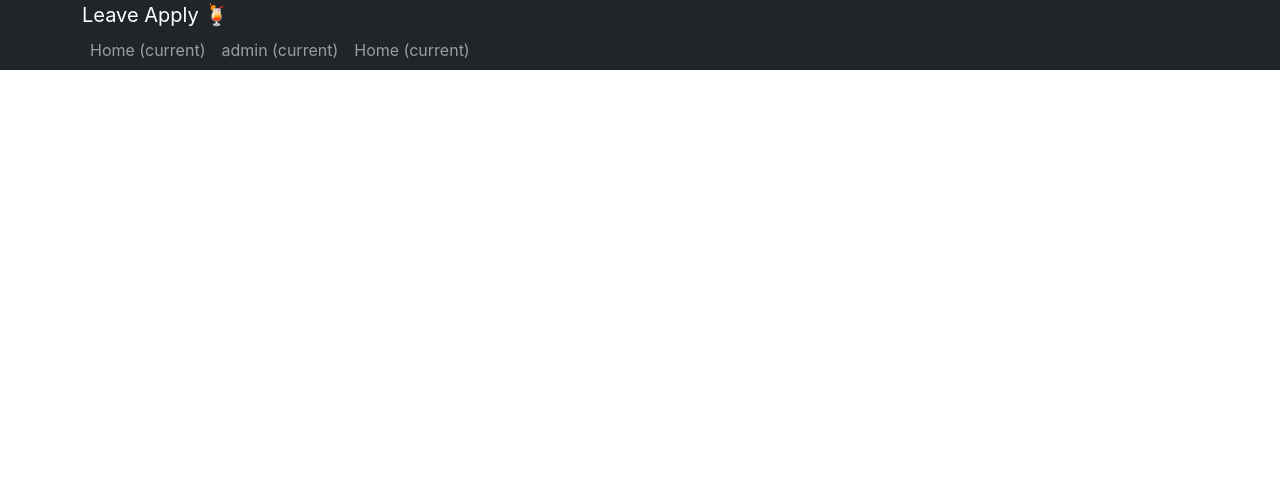
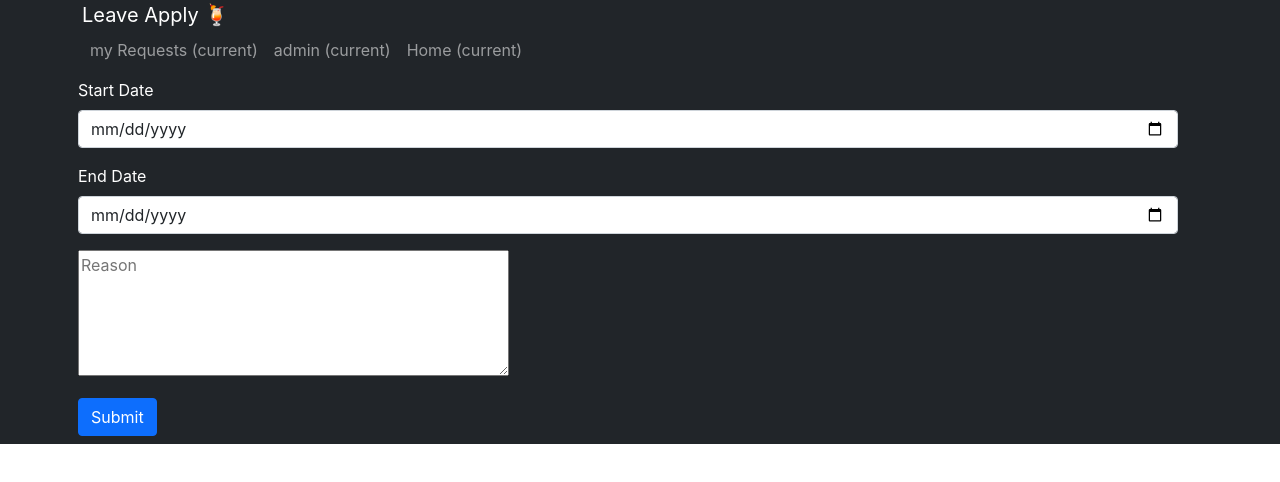
Before and after one commit to IasonArgyrakis/leave-apply, a React (Create React App) app: page /new-request in a window 1280 px wide. Shown: the top 482 px of the page. Built offline with nearby package versions, Linux system fonts and the light colour scheme.

Commit message:
added form page

```diff
--- a/src/App.js
+++ b/src/App.js
@@ -8,7 +8,8 @@ import './App.css';
 import Navbar from "./components/Navbar/Navbar";
 
 import LeaveSubmissions from "./components/leaveSubmissions/leaveSubmissions";
-import loginForm from "./components/users/loginForm";
+
+import LeaveSubmissionForm from "./components/leaveSubmissions/LeaveSubmissionForm";
 
 function App() {
     return (
@@ -19,8 +20,8 @@ function App() {
 
 
                 <Routes>
-                    <Route path='/home' element={<Home/>}/>
-                    <Route path='/admin' element={<About/>}/>
+                    <Route path='/all-requests' element={<Home/>}/>
+                    <Route path='/new-request' element={<NewRequest/>}/>
                 </Routes>
             </div>
 
@@ -32,8 +33,8 @@ function Home() {
     return <div className="text-white row col-sm-12"><LeaveSubmissions/></div>;
 }
 
-function About() {
-    return <h2 className="text-white">Home</h2>;
+function NewRequest() {
+    return <div className="text-white row col-sm-12"><LeaveSubmissionForm/></div>;
 }
 
 function Users() {
--- a/src/components/Navbar/Navbar.js
+++ b/src/components/Navbar/Navbar.js
@@ -11,11 +11,11 @@ function Navbar() {
             <div className="collapse navbar-collapse" id="navbarNav">
                 <ul className="navbar-nav">
                     <li className="nav-item active">
-                        <Link className="nav-link" to='/home'>Home <span className="sr-only">(current)</span></Link>
+                        <Link className="nav-link" to='/all-requests'>my Requests <span className="sr-only">(current)</span></Link>
 
                     </li>
                     <li className="nav-item">
-                        <Link className="nav-link" to='/admin'>admin <span className="sr-only">(current)</span></Link>
+                        <Link className="nav-link" to='/new-request'>admin <span className="sr-only">(current)</span></Link>
 
                     </li>
                     <li className="nav-item">
--- /dev/null
+++ b/src/components/leaveSubmissions/LeaveSubmissionForm.js
@@ -0,0 +1,24 @@
+
+
+function leaveSubmissionForm() {
+    return (
+        <div className="p-2">
+            <form>
+                <div className="mb-3">
+                    <label htmlFor="startDate" className="form-label">Start Date</label>
+                    <input type="date"   className="form-control" id="startDate" aria-describedby="startDate"/>
+
+                </div>
+                <div className="mb-3">
+                    <label htmlFor="endDate" className="form-label">End Date</label>
+                    <input type="date"  className="form-control" id="endDate" aria-describedby="endDate"/>
+                </div>
+                <div className="mb-3">
+                    <textarea name="Reason" cols="40" placeholder="Reason" rows="5"/>
+                </div>
+                <button type="submit" className="btn btn-primary">Submit</button>
+            </form>
+        </div>)
+}
+
+export default leaveSubmissionForm
--- a/src/components/leaveSubmissions/leaveSubmissions.js
+++ b/src/components/leaveSubmissions/leaveSubmissions.js
@@ -1,3 +1,5 @@
+import {Link} from "react-router-dom";
+
 function LeaveSubmissions() {
     const dummydatda = [
         {
@@ -33,6 +35,10 @@ function LeaveSubmissions() {
     ]
 
     return (<div>
+
+
+        <Link className="btn btn-primary" to='/new-request'>New Request</Link>
+
         {dummydatda.map(item => {
             return (
                 <div className="card my-1">
--- a/src/components/users/loginForm.js
+++ /dev/null
@@ -1,3 +0,0 @@
-export default function loginForm() {
-
-}
```
